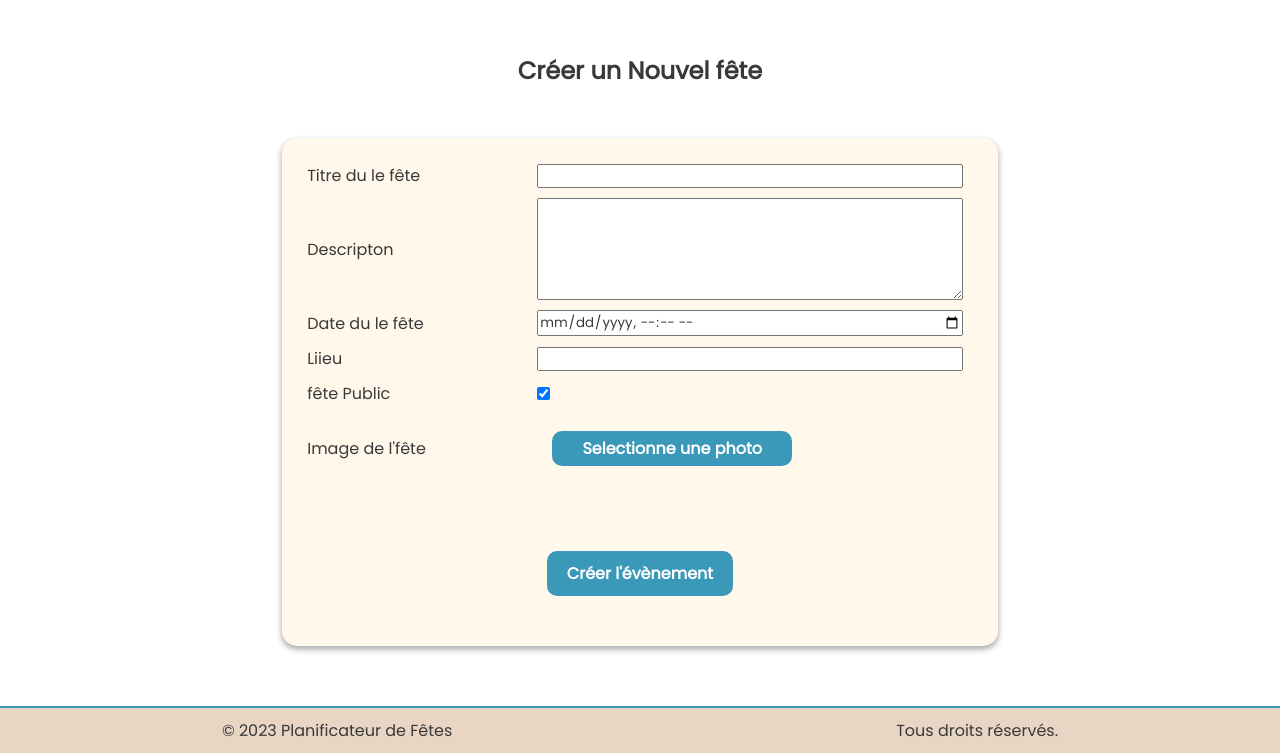
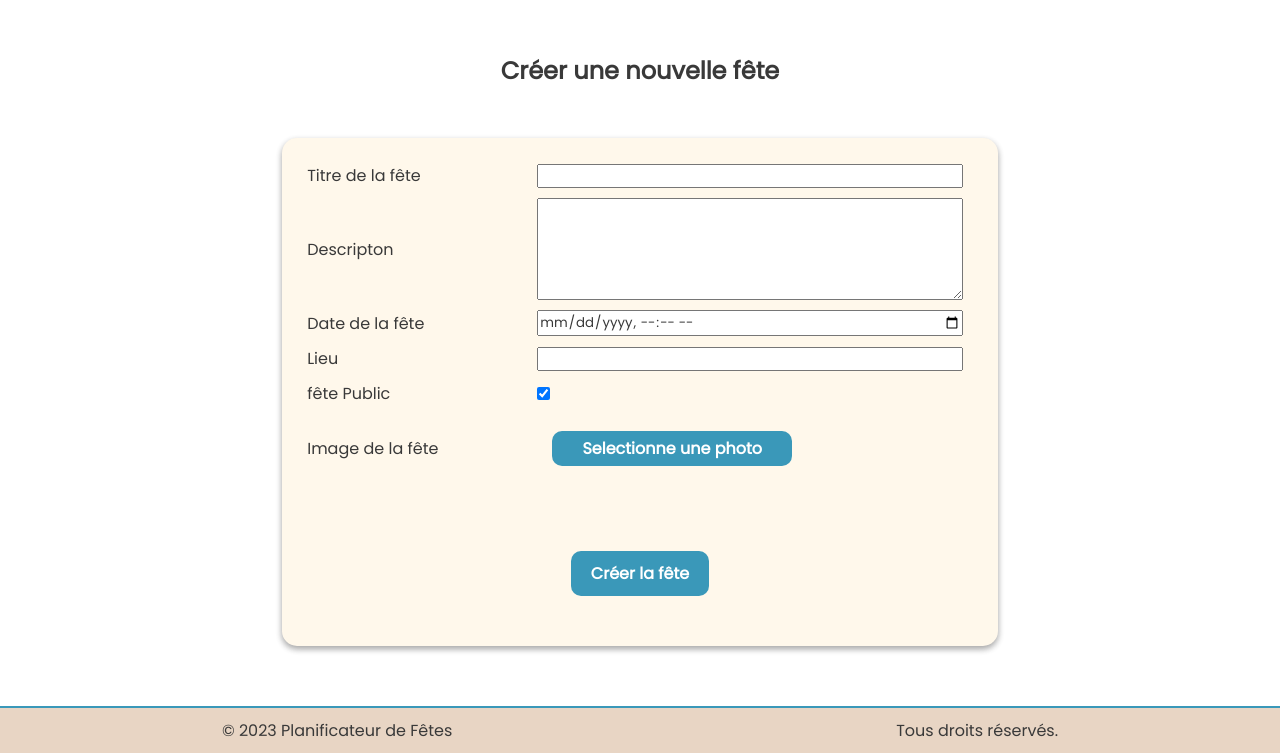
Before and after one commit to idir774/PROJETGITFINAL, a PHP site: page /creation-event.php in a window 1280 px wide. Shown: the part 47-800 px from the top of the page. Run offline with PHP 8.4, Linux system fonts and the light colour scheme; the visitor is signed in with stand-in values (Sample User, id 1); a stand-in replaces the project's code that opens the database connection.

Commit message:
rectification faute d'orthographe

```diff
--- a/creation-event.php
+++ b/creation-event.php
@@ -129,10 +129,10 @@ if ($_SERVER["REQUEST_METHOD"] == "POST") {
     <?php include('includes/header.php'); ?> <!-- En-tête du site -->
 
     <div class="container">
-        <h2>Créer un Nouvel fête</h2>
+        <h2>Créer une nouvelle fête</h2>
         <form action="<?php echo htmlspecialchars($_SERVER["PHP_SELF"]); ?>" method="post" enctype="multipart/form-data">
             <div>
-                <label>Titre du le fête</label>
+                <label>Titre de la fête</label>
                 <input type="text" name="title" maxlength="50" value="<?php echo $title; ?>">
                 <span><?php echo $title_err; ?></span>
             </div>
@@ -142,12 +142,12 @@ if ($_SERVER["REQUEST_METHOD"] == "POST") {
                 <span><?php echo $description_err; ?></span>
             </div>
             <div>
-                <label>Date du le fête</label>
+                <label>Date de la fête</label>
                 <input type="datetime-local" name="event_date" value="<?php echo $event_date; ?>">
                 <span><?php echo $event_date_err; ?></span>
             </div>
             <div>
-                <label>Liieu</label>
+                <label>Lieu</label>
                 <input type="text" name="location" maxlength="60" value="<?php echo $location; ?>">
                 <span><?php echo $location_err; ?></span>
             </div>
@@ -156,7 +156,7 @@ if ($_SERVER["REQUEST_METHOD"] == "POST") {
                 <input type="checkbox" name="is_public" <?php echo $is_public ? 'checked' : ''; ?>>
             </div>
             <div>
-                <label>Image de l'fête</label>
+                <label>Image de la fête</label>
                 <label for="fileInput" class="custom-file-input">Selectionne une photo</label>
                 <input type="file" id="fileInput" name="profile_image" accept="image/*" style="display: none;">
                 <span><?php echo $image_err; ?></span>
@@ -167,7 +167,7 @@ if ($_SERVER["REQUEST_METHOD"] == "POST") {
             </div>
 
             <div class="container_submit_button">
-                <button class="custom_button" type="submit">Créer l'évènement</button>
+                <button class="custom_button" type="submit">Créer la fête</button>
             </div>
         </form>
     </div>
```
